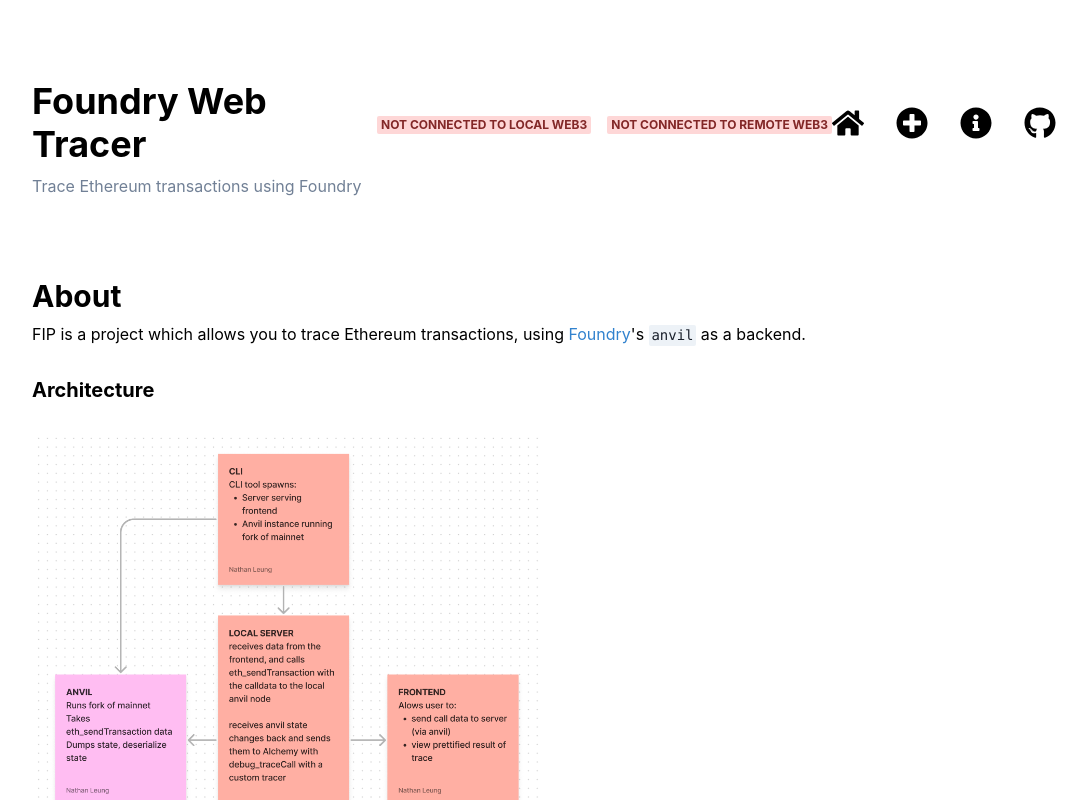
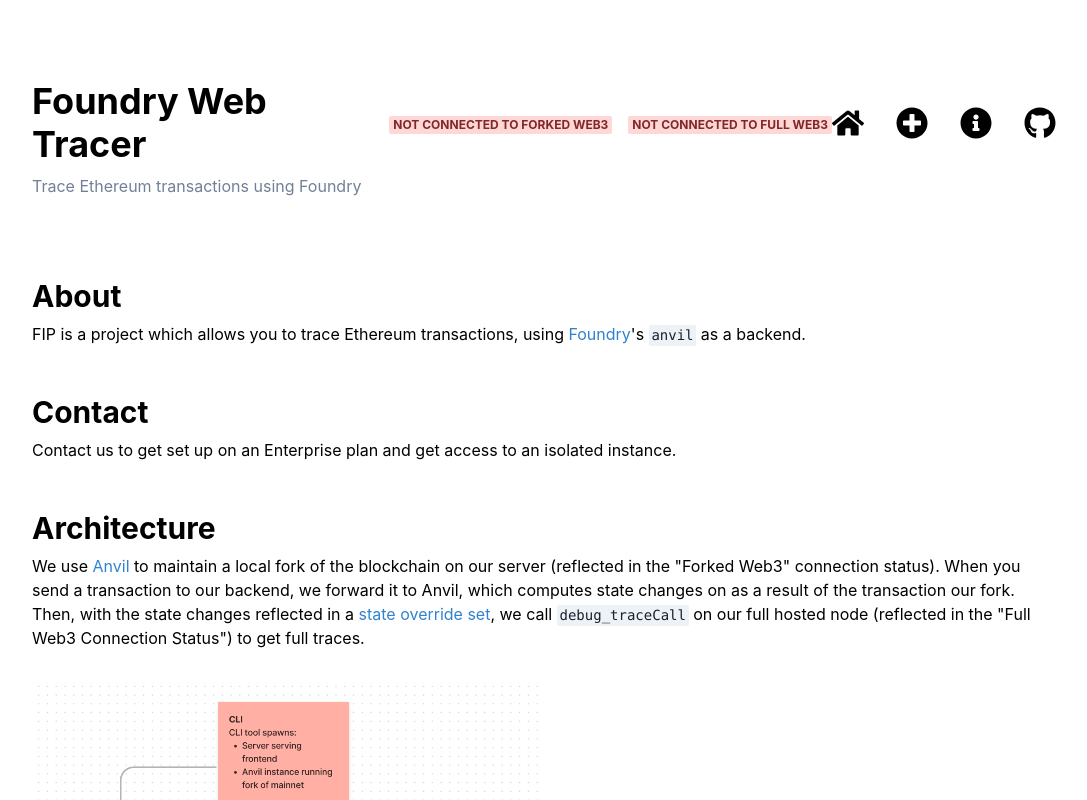
Before and after one commit to nathanhleung/evmtx, a React (Create React App) app in the folder frontend/: page /about in a window 1280 px wide. Shown: the top 800 px of the page, without its empty margins (96-1183 px from the left). Built offline with nearby package versions, Linux system fonts and the light colour scheme; no server answers.

Commit message:
Update About page

```diff
--- a/frontend/src/components/ConnectionBadge.tsx
+++ b/frontend/src/components/ConnectionBadge.tsx
@@ -39,15 +39,15 @@
       <Link to="/about">
         <Badge colorScheme={localConnection ? "green" : "red"} {...props}>
           {localConnection
-            ? "Connected to Local Web3"
-            : "Not Connected to Local Web3"}
+            ? "Connected to Forked Web3"
+            : "Not Connected to Forked Web3"}
         </Badge>
       </Link>
       <Link to="/about">
         <Badge colorScheme={localConnection ? "green" : "red"} {...props}>
           {localConnection
-            ? "Connected to Remote Web3"
-            : "Not Connected to Remote Web3"}
+            ? "Connected to Full Web3"
+            : "Not Connected to Full Web3"}
         </Badge>
       </Link>
     </>
--- a/frontend/src/pages/About.tsx
+++ b/frontend/src/pages/About.tsx
@@ -1,22 +1,66 @@
-import { Box, Code, Heading, Image, Link, Text } from "@chakra-ui/react";
+import {
+  Box,
+  Code,
+  Heading,
+  Image,
+  Link,
+  Text,
+  VStack,
+} from "@chakra-ui/react";
 
 export default function About() {
   return (
+    <VStack spacing={12} alignItems="flex-start">
       <Box>
         <Heading size="lg" mb={2}>
           About
         </Heading>
         <Text>
-        FIP is a project which allows you to trace Ethereum transactions, using{" "}
+          FIP is a project which allows you to trace Ethereum transactions,
+          using{" "}
           <Link href="https://github.com/foundry-rs/foundry/" color="blue.500">
             Foundry
           </Link>
           's <Code>anvil</Code> as a backend.
         </Text>
-      <Heading size="md" mb={2} mt={8}>
+      </Box>
+      <Box>
+        <Heading size="lg" mb={2}>
+          Contact
+        </Heading>
+        <Text>
+          Contact us to get set up on an Enterprise plan and get access to an
+          isolated instance.
+        </Text>
+      </Box>
+      <Box>
+        <Heading size="lg" mb={2}>
           Architecture
         </Heading>
+        <Text mb={2}>
+          We use{" "}
+          <Link
+            color="blue.500"
+            href="https://github.com/foundry-rs/foundry/tree/master/anvil"
+          >
+            Anvil
+          </Link>{" "}
+          to maintain a local fork of the blockchain on our server (reflected in
+          the "Forked Web3" connection status). When you send a transaction to
+          our backend, we forward it to Anvil, which computes state changes on
+          as a result of the transaction our fork. Then, with the state changes
+          reflected in a{" "}
+          <Link
+            color="blue.500"
+            href="https://geth.ethereum.org/docs/rpc/ns-eth#3-object---state-override-set"
+          >
+            state override set
+          </Link>
+          , we call <Code>debug_traceCall</Code> on our full hosted node
+          (reflected in the "Full Web3 Connection Status") to get full traces.
+        </Text>
         <Image src="/architecture.png" mt={8} width={["100%", "50%"]} />
       </Box>
+    </VStack>
   );
 }
--- a/frontend/src/pages/Dashboard.tsx
+++ b/frontend/src/pages/Dashboard.tsx
@@ -69,7 +69,7 @@
 
     content = (
       <Box>
-        <Table>
+        <Table background="white">
           <Thead>
             <Tr>
               <Th>ID</Th>
@@ -100,7 +100,7 @@
             View an Example
           </Button>
           <Button
-            colorScheme="green"
+            colorScheme="blue"
             onClick={() => navigate("/transactions/new")}
           >
             Try Now
@@ -108,9 +108,26 @@
         </HStack>
       </Center>
       <Box mt={24} borderRadius="lg" backgroundColor="gray.100" padding={16}>
-        <Heading size="lg" textAlign="center" mb={12}>
-          All Traced Transactions
-        </Heading>
+        <Center mb={12} flexDirection="column" textAlign="center">
+          <Heading size="lg" mb={4}>
+            All Traced Transactions
+          </Heading>
+          <Text color="gray.500" width={["100%", "80%", "60%"]}>
+            <Text>
+              Free users share a single common blockchain fork, hosted node, and
+              traced transaction list. Blockchain state is reset to the latest
+              block once per day.
+            </Text>
+            <br />
+            <Text>
+              For isolated environments,{" "}
+              <Link color="blue.500" as={RouterLink} to="/about">
+                contact us
+              </Link>{" "}
+              to get set up on an Enterprise plan.
+            </Text>
+          </Text>
+        </Center>
         {content}
       </Box>
     </Box>
```
Lines whose indentation alone changed are shown as unchanged.
